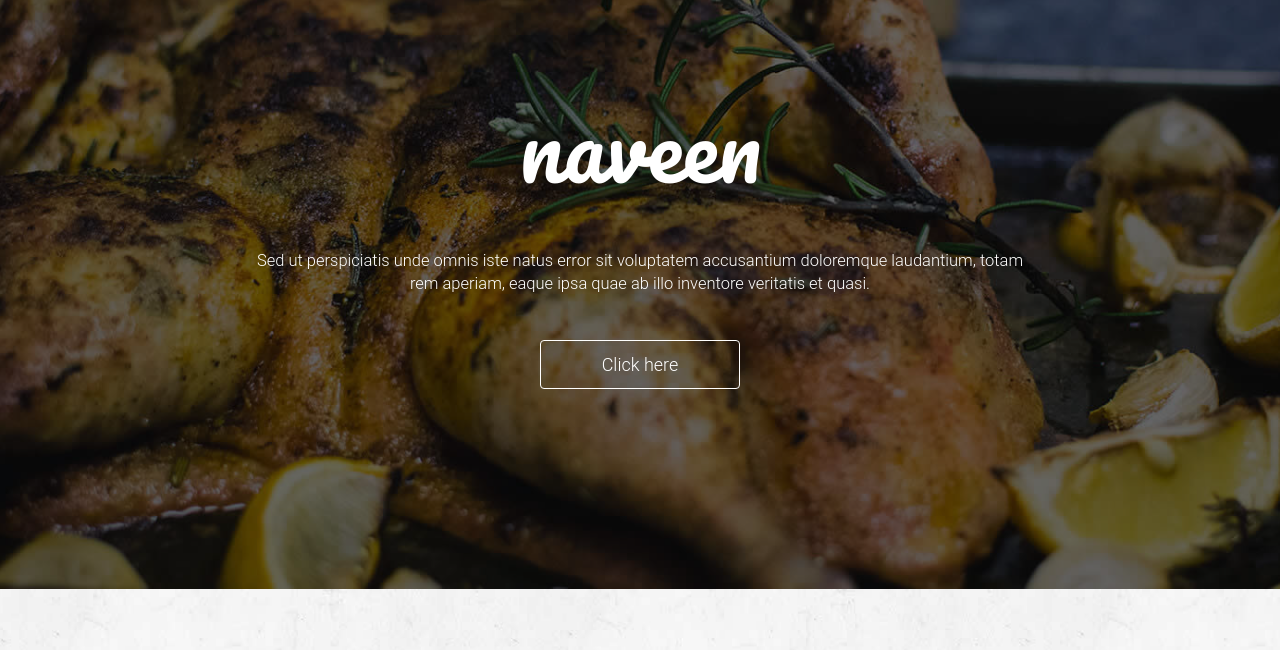
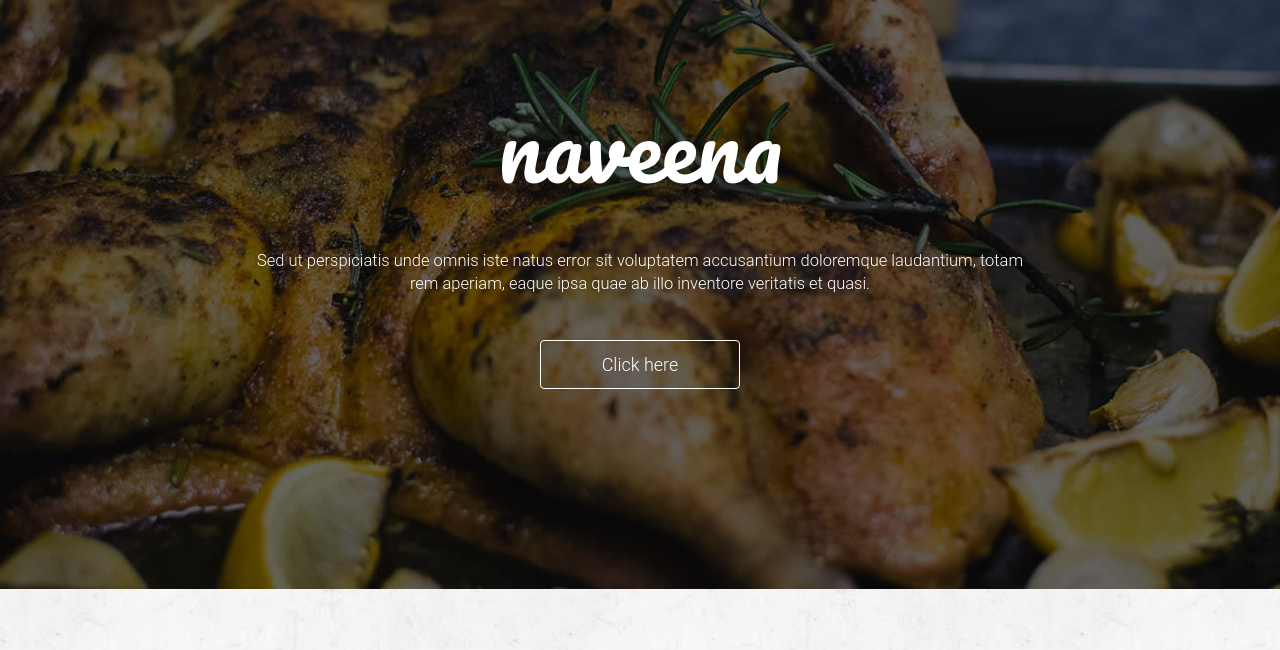
Before and after one commit to balu3m/food, a plain HTML site: page index.html in a window 1280 px wide. Shown: the part 150-800 px from the top of the page. Drawn offline with Linux system fonts and the light colour scheme.

```diff
--- a/index.html
+++ b/index.html
@@ -107,7 +107,7 @@
                         <div class="main_slider text-center">
                             <div class="col-md-12">
                                 <div class="main_slider_content wow zoomIn" data-wow-duration="1s">
-                                    <h1>naveen</h1>
+                                    <h1>naveena</h1>
                                     <p>Sed ut perspiciatis unde omnis iste natus error sit voluptatem accusantium doloremque laudantium, totam rem aperiam, eaque ipsa quae ab illo inventore veritatis et quasi. </p>
                                     <button href="" class="btn-lg">Click here</button>
                                 </div>
```
